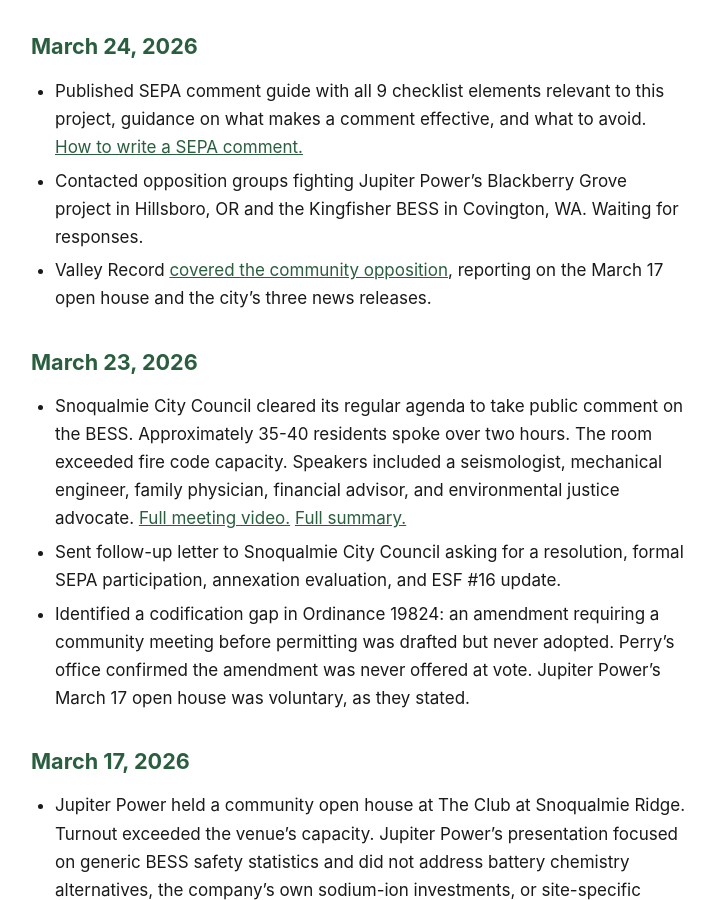
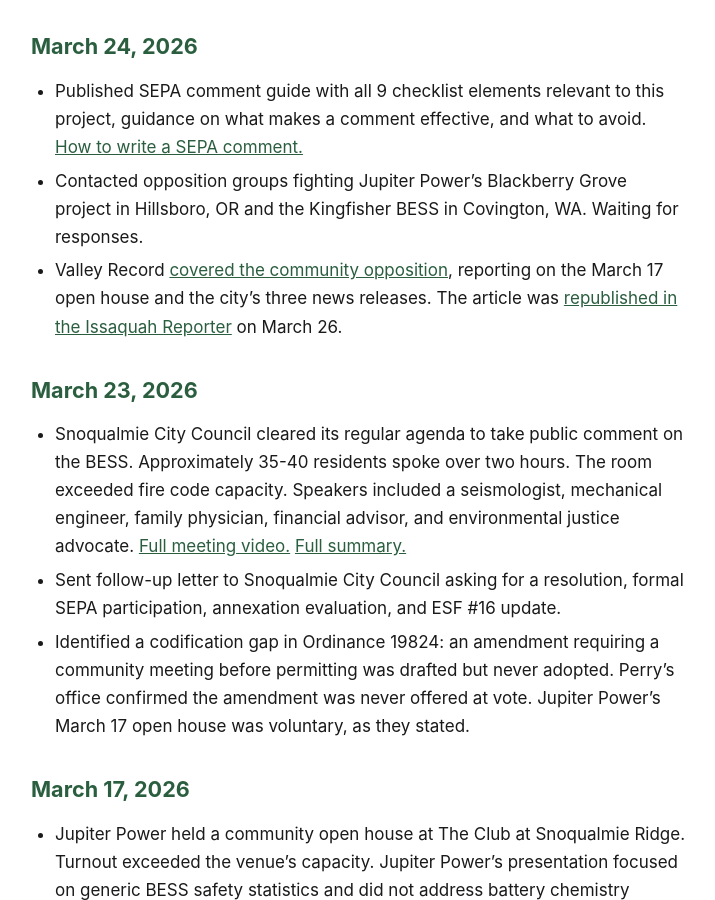
Before and after one commit to calef/cascadia-ridge-bess, a Jekyll site: the page built from _pages/updates.md, in a window 1280 px wide and 900 px high, scrolled down 872 px. Shown: the whole window, without its empty margins (281-996 px from the left). Built offline with Jekyll 4.4.1, drawn with Linux system fonts in a browser that asks for light colours.

Commit message:
Deploy site 2026-03-28-150703

```diff
--- a/_pages/updates.md
+++ b/_pages/updates.md
@@ -16,7 +16,7 @@ What we've published, who we've contacted, and what's happened. Most recent firs
 
 - Published SEPA comment guide with all 9 checklist elements relevant to this project, guidance on what makes a comment effective, and what to avoid. [How to write a SEPA comment.](/sepa-comments)
 - Contacted opposition groups fighting Jupiter Power's Blackberry Grove project in Hillsboro, OR and the Kingfisher BESS in Covington, WA. Waiting for responses.
-- Valley Record [covered the community opposition](https://www.valleyrecord.com/2026/03/24/trouble-in-snoqualmie-over-proposed-battery-storage-site/), reporting on the March 17 open house and the city's three news releases.
+- Valley Record [covered the community opposition](https://www.valleyrecord.com/2026/03/24/trouble-in-snoqualmie-over-proposed-battery-storage-site/), reporting on the March 17 open house and the city's three news releases. The article was [republished in the Issaquah Reporter](https://www.issaquahreporter.com/2026/03/26/trouble-in-snoqualmie-over-proposed-battery-storage-site/) on March 26.
 
 ## March 23, 2026
 
```
Also changed, not shown: _pages/project.md (+1 -1 lines).
